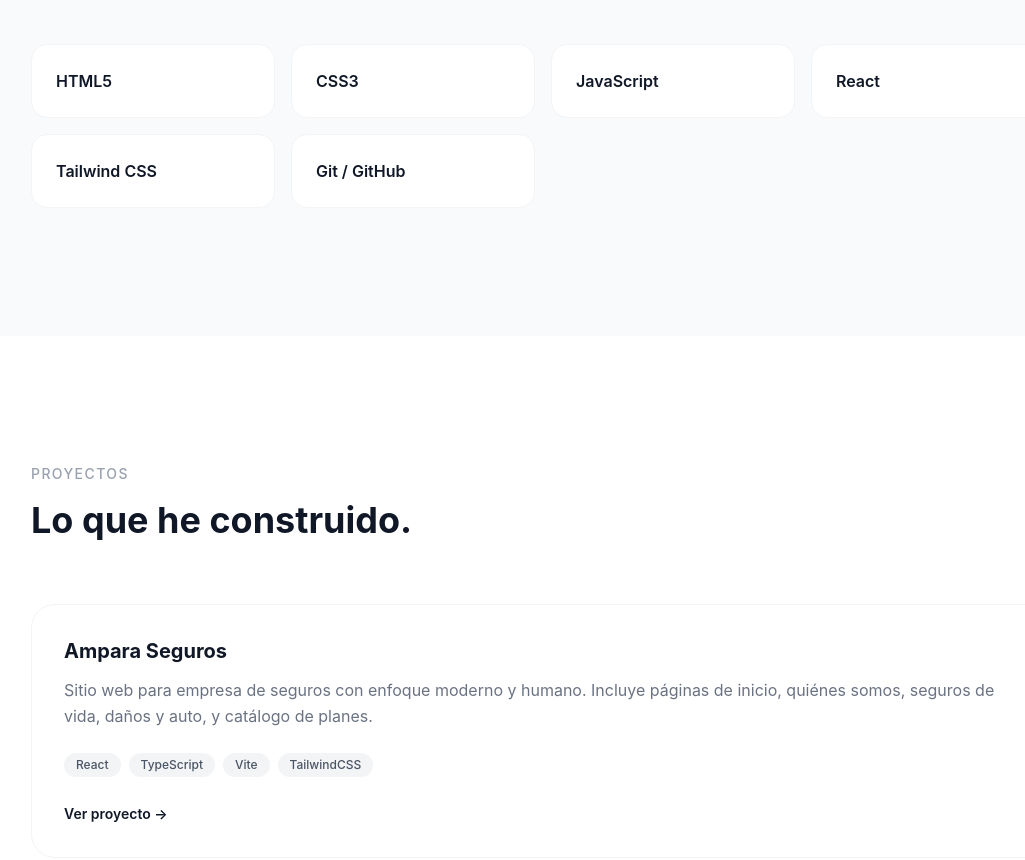
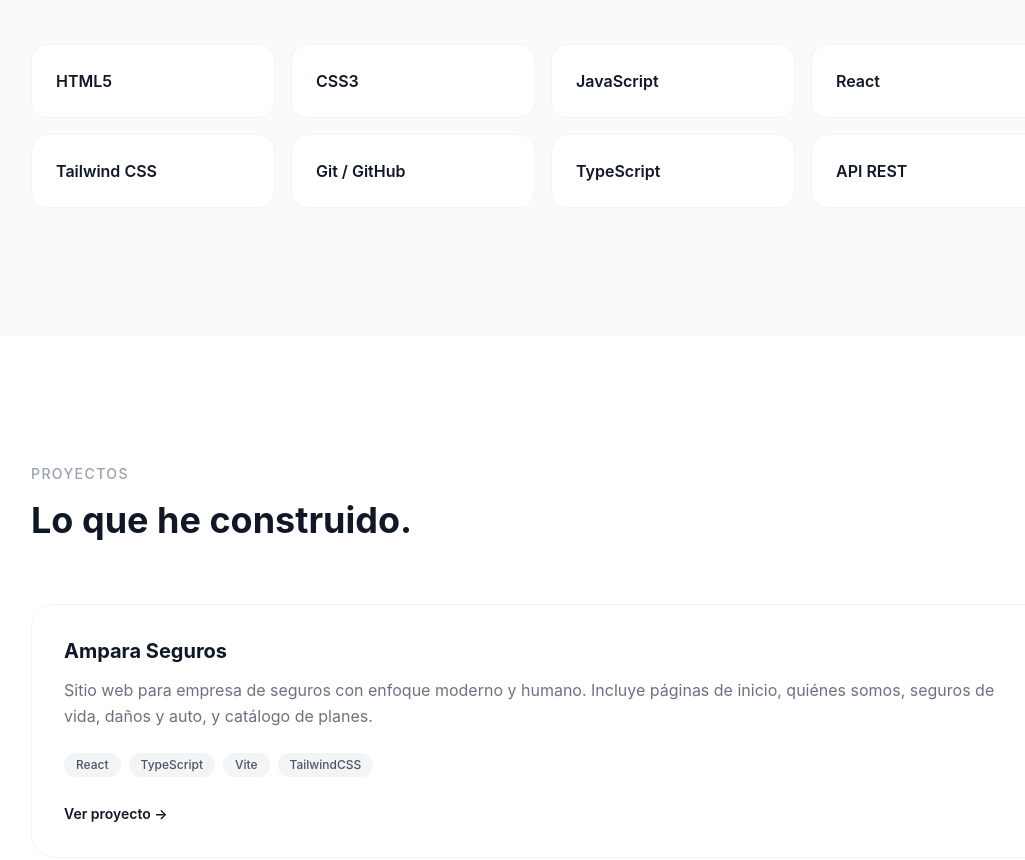
Before and after one commit to AlvaroJavier1/Portafolio-Web, a React (Vite) app: page / in a window 1280 px wide. Shown: the part 1760-2620 px from the top of the page, without its empty margins (97-1122 px from the left). Built offline with nearby package versions, Linux system fonts and the light colour scheme.

Commit message:
content: agregar TypeScript y API REST a Skills

```diff
--- a/src/sections/Skills.jsx
+++ b/src/sections/Skills.jsx
@@ -7,6 +7,8 @@ const skills = [
   "React",
   "Tailwind CSS",
   "Git / GitHub",
+  "TypeScript",
+  "API REST",
 ]
 
 function Skills() {
```
